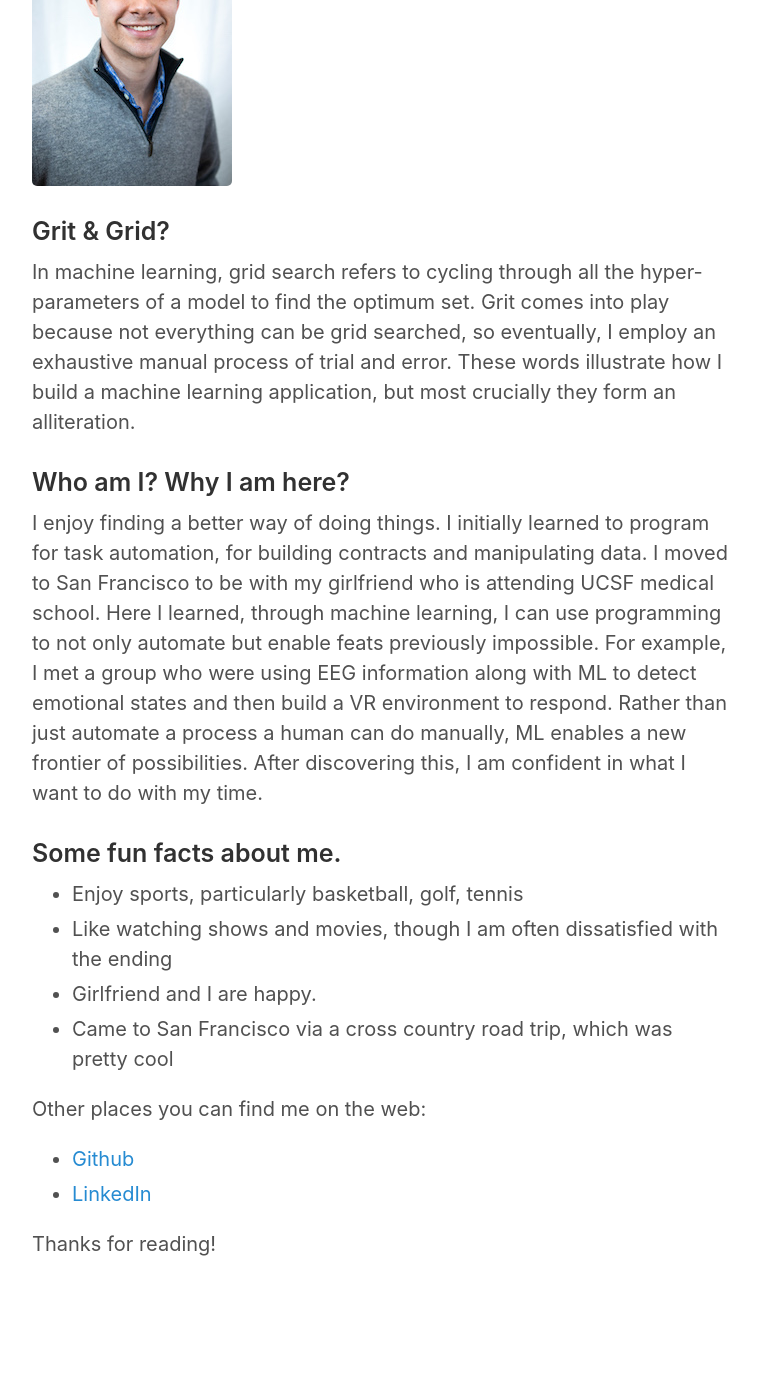
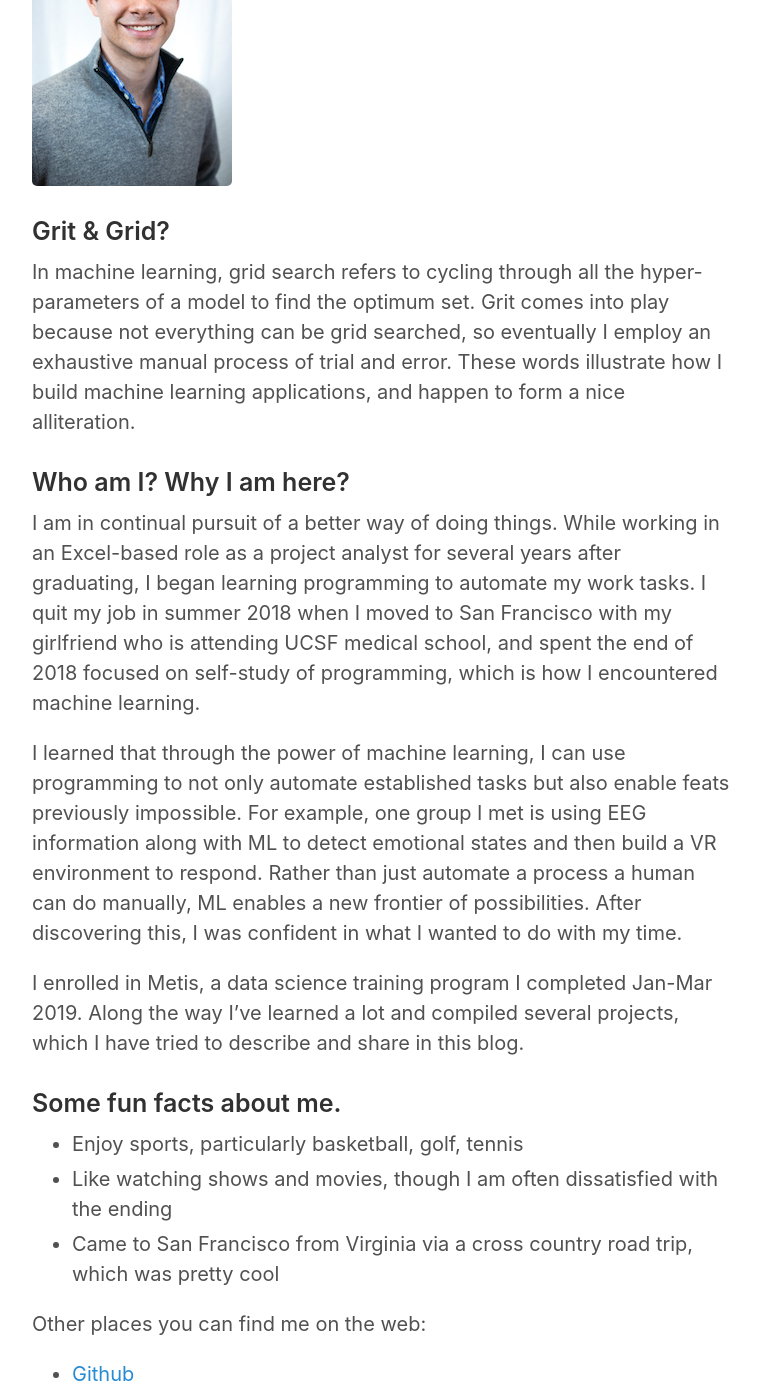
Before and after one commit to Andrewjportal/Andrewjportal.github.io, a Jekyll site: the page built from about.md, in a window 1280 px wide and 1400 px high, scrolled down 547 px. Shown: the whole window, without its empty margins (258-1018 px from the left). Built offline with Jekyll 4.4.1, drawn with Linux system fonts in a browser that asks for light colours; before the commit the page ends 1886 px from its top, so only the background shows below that; some of the changed text lies outside the part shown.

Commit message:
editted about.md

```diff
--- a/about.md
+++ b/about.md
@@ -14,17 +14,21 @@ title: About
 
 
 ### Grit & Grid?
-In machine learning, grid search refers to cycling through all the hyper-parameters of a model to find the optimum set. Grit comes into play because not everything can be grid searched, so eventually, I employ an exhaustive manual process of trial and error. These words illustrate how I build a machine learning application, but most crucially they form an alliteration.
+In machine learning, grid search refers to cycling through all the hyper-parameters of a model to find the optimum set. Grit comes into play because not everything can be grid searched, so eventually I employ an exhaustive manual process of trial and error. These words illustrate how I build machine learning applications, and happen to form a nice alliteration.
 
 ### Who am I? Why I am here?
-I enjoy finding a better way of doing things. I initially learned to program for task automation, for building contracts and manipulating data. I moved to San Francisco to be with my girlfriend who is attending UCSF medical school. Here I learned, through machine learning, I can use programming to not only automate but enable feats previously impossible. For example, I met a group who were using EEG information along with ML to detect emotional states and then build a VR environment to respond. Rather than just automate a process a human can do manually, ML enables a new frontier of possibilities. After discovering this, I am confident in what I want to do with my time.
+I am in continual pursuit of a better way of doing things. While working in an Excel-based role as a project analyst for several years after graduating, I began learning programming to automate my work tasks. I quit my job in summer 2018 when I moved to San Francisco with my girlfriend who is attending UCSF medical school, and spent the end of 2018 focused on self-study of programming, which is how I encountered machine learning.
+
+I learned that through the power of machine learning, I can use programming to not only automate established tasks but also enable feats previously impossible. For example, one group I met is using EEG information along with ML to detect emotional states and then build a VR environment to respond. Rather than just automate a process a human can do manually, ML enables a new frontier of possibilities. After discovering this, I was confident in what I wanted to do with my time.
+
+I enrolled in Metis, a data science training program I completed Jan-Mar 2019. Along the way I’ve learned a lot and compiled several projects, which I have tried to describe and share in this blog.
+
 
 ### Some fun facts about me.
 
 * Enjoy sports, particularly basketball, golf, tennis
 * Like watching shows and movies, though I am often dissatisfied with the ending
-* Girlfriend and I are happy.
-* Came to San Francisco via a cross country road trip, which was pretty cool
+* Came to San Francisco from Virginia via a cross country road trip, which was pretty cool
 
 
 
```
Also changed, not shown: other parts of about.md (+1 -1 lines), 1 other file.
